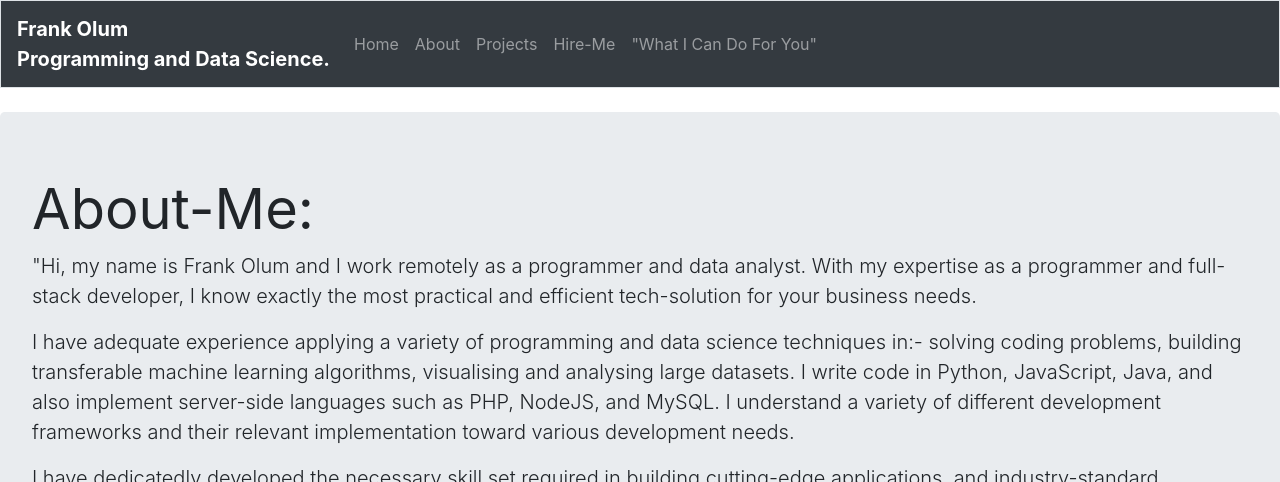
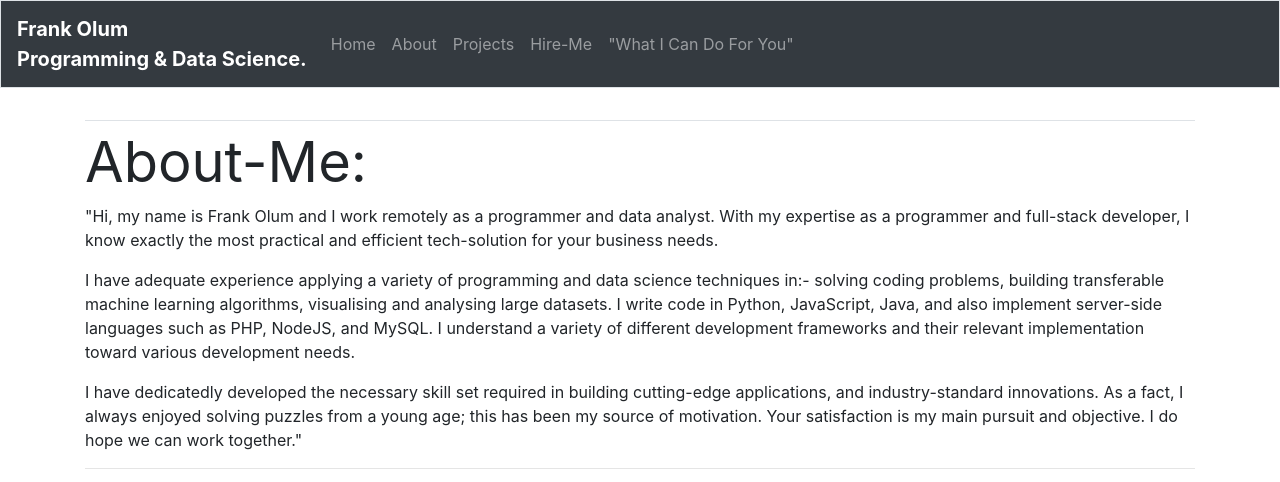
Before and after one commit to frankTheCodeBoy/sample_portfolio, a Django app: page /about/ in a window 1280 px wide. Shown: the top 482 px of the page. Run offline with Django 4.2, Linux system fonts and the light colour scheme; some libraries are stand-ins or nearby versions.

Commit message:
modified moile version

```diff
--- a/templates/portfolio/about.html
+++ b/templates/portfolio/about.html
@@ -6,15 +6,15 @@
 {% endblock %}
 
 {% block body_block %}
-<div class="jumbotron my-container">
+<div class="my-container">
     <h1 class="display-4 basic-style"><strong>About-Me:</strong></h1>
-    <p class="lead">
+    <p class="t-oblique">
         "Hi, my name is Frank Olum and I work remotely as a programmer
         and data analyst. With my expertise as a programmer and full-stack
         developer, I know exactly the most practical and efficient
         tech-solution for your business needs.
     </p>
-    <p class="lead">
+    <p class="t-oblique">
         I have adequate experience applying a variety of programming
         and data science techniques in:- solving coding problems,
         building transferable machine learning algorithms, visualising
@@ -23,19 +23,20 @@
         and MySQL. I understand a variety of different development frameworks
         and their relevant implementation toward various development needs.
     </p>
-    <p class="lead">
+    <p class="t-oblique">
         I have dedicatedly developed the necessary skill set required in
         building cutting-edge applications, and industry-standard innovations.
         As a fact, I always enjoyed solving puzzles from a young age; this
         has been my source of motivation. Your satisfaction is my main
         pursuit and objective.
         I do hope we can work together."
+        <hr>
     </p>
 </div>
 <div>
-    <img class="img-prog" src="{% static 'images/programmer.jpg' %}"
+    <img class="img-prog" title="IMAGE: ©frankolum2021"
+    src="{% static 'images/programmer.jpg' %}"
         alt="programmer">
-    <p class="text-center desc">Image-desc: "programmer"</p>
 </div>
 <div class="card mb-3 my-card pop-div">
     <h3 class="card-header first-card new-standtxt"><strong>PORTFOLIO:</strong>
--- a/templates/portfolio/base.html
+++ b/templates/portfolio/base.html
@@ -24,7 +24,7 @@
     <li class="navbar-brand">
         <span class="mark-one"><strong>Frank Olum</strong></span><br>
         <span>
-            <strong>Programming and Data Science.</strong>
+            <strong>Programming & Data Science.</strong>
         </span>
     </li>
     <button class="navbar-toggler" type="button" data-toggle="collapse"
@@ -33,28 +33,28 @@
       <span class="navbar-toggler-icon"></span>
     </button>
     <div class="collapse navbar-collapse" id="navbarCollapse">
-        <ul class="navbar-nav mr-auto t-indent">
-            <li class="nav-item">
+        <ul class="navbar-nav mr-auto t-align">
+            <li class="nav-item t-indent">
                 <a class="nav-link" href="{% url 'portfolio:index' %}">
                     Home
                 </a>
             </li>
-            <li class="nav-item">
+            <li class="nav-item t-indent">
                 <a class="nav-link" href="{% url 'portfolio:about' %}">
                     About
                 </a>
             </li>
-            <li class="nav-item">
+            <li class="nav-item t-indent">
                 <a class="nav-link" href="{% url 'portfolio:projects' %}">
                     Projects
                 </a>
             </li>
-            <li class="nav-item">
+            <li class="nav-item t-indent">
                 <a class="nav-link" href="{% url 'portfolio:contact' %}">
                     Hire-Me
                 </a>
             </li>
-            <li class="nav-item">
+            <li class="nav-item t-indent">
                 <a class="nav-link" href="{% url 'portfolio:services' %}">
                     "What I Can Do For You"
                 </a>
@@ -62,9 +62,15 @@
         </ul>
     </div>
     </nav>
+    <main role="main" class="container">
+    <div class="pb-2 mb-2 border-bottom">
+      {% block page_header %}{% endblock page_header %}
+    </div>
+    <div>
     {% block body_block %}
     {% endblock %}
-    <footer class="page-footer font-small black">
+    </div>
+    <footer class="page-footer font-small black clear">
         <div class="footer-copyright text-center py-3">
             Frank Olum © 2021<br />
         <small class="text-muted">
@@ -73,5 +79,6 @@
       </div>
     </footer>
     <script type="text/javascript" src="{% static 'js/script.js' %}"></script>
+</main>
 </body>
 </html>
--- a/templates/portfolio/game-dev.html
+++ b/templates/portfolio/game-dev.html
@@ -37,7 +37,7 @@
     </video>
     <img class="img-game" src="{% static 'images/game_dev.jpg' %}">
   </div>
-  <p class="new-p">
+  <p class="new-p clear">
     Point of note: the video embedded is slightly shaky due to the fact
     that I was recording the screen interface with one hand while
     simultaneously accessing the program and playing the game with my other
--- a/templates/portfolio/index.html
+++ b/templates/portfolio/index.html
@@ -4,8 +4,9 @@
     Index
 {% endblock %}
 {% block body_block %}
+<div>
 <div class="bdy-color">
-   <img src="{% static 'images/coverpicture.png' %}">
+   <img width="100%" src="{% static 'images/coverpicture.png' %}">
 </div>
 <div>
    <a
@@ -13,4 +14,5 @@
    href="{% url 'portfolio:about' %}" role="button">View My Work &raquo;
    </a>
 </div>
+</div>
 {% endblock %}
```
Also changed, not shown: templates/portfolio/machine-analytics.html (+5 -4 lines), templates/portfolio/projects.html (+7 -6 lines), 1 other file.
